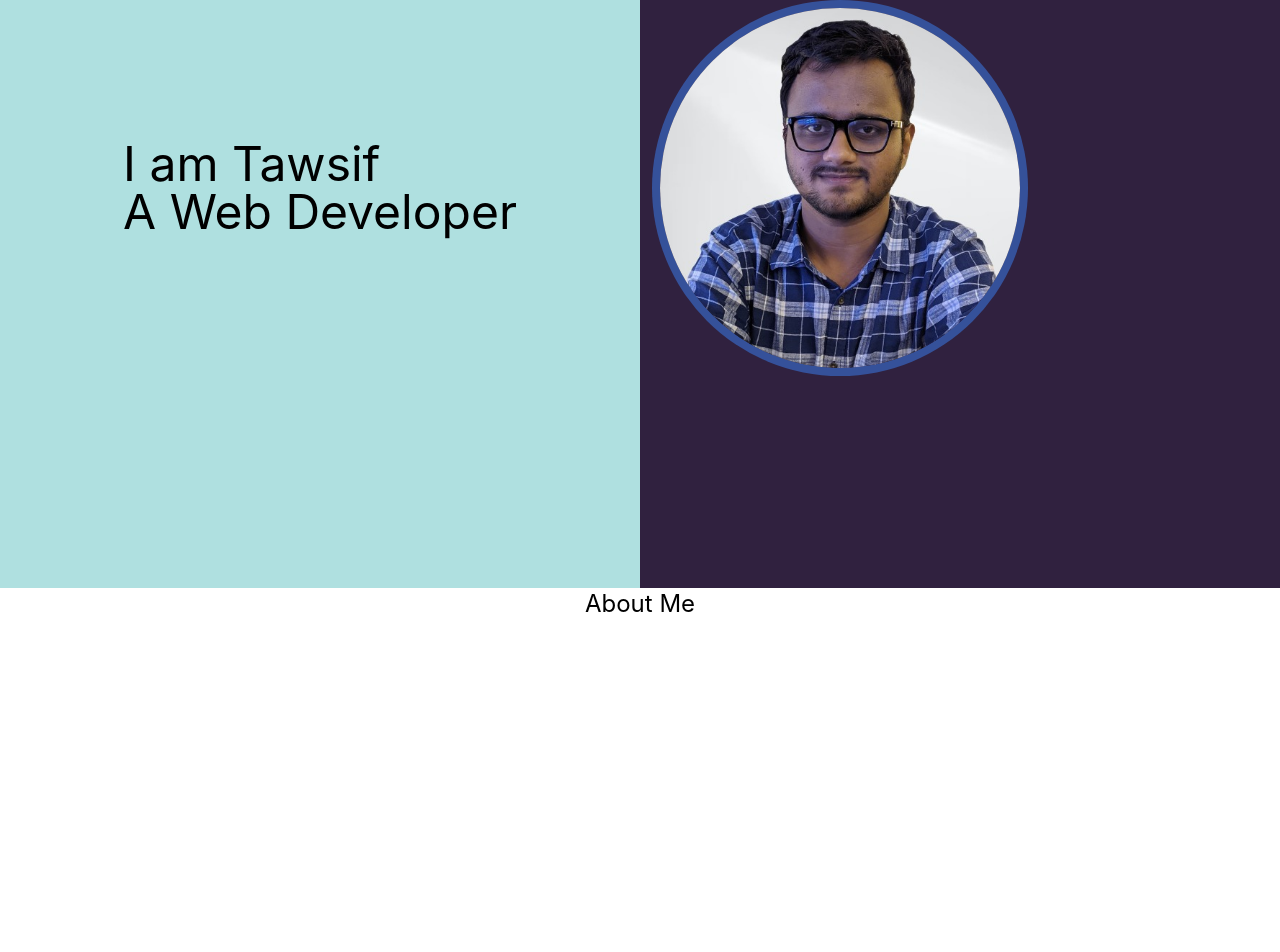
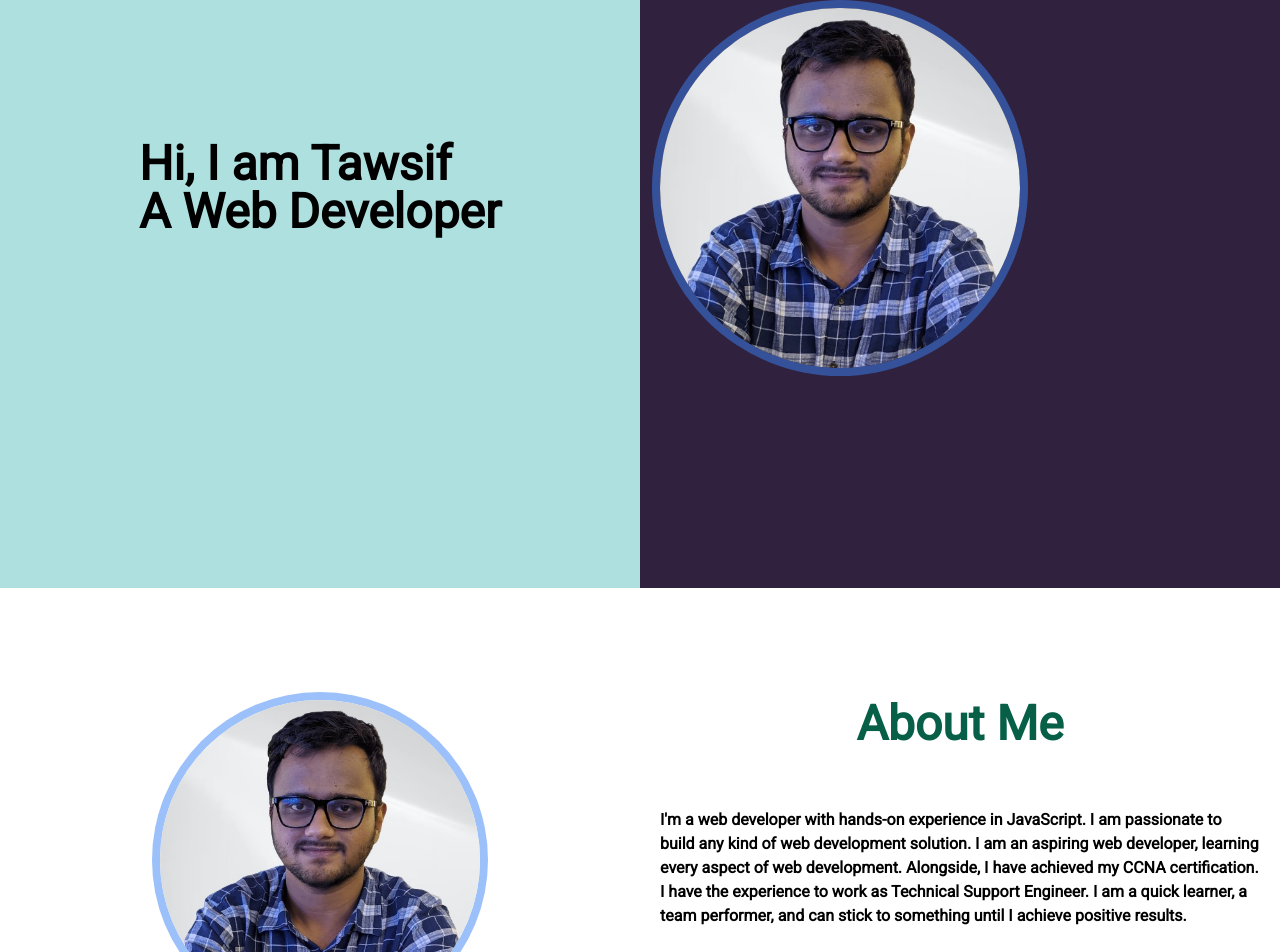
Before and after one commit to tawsifhye/tawsif-portfolio, a React (Create React App) app: page / in a window 1280 px wide. Shown: the part 212-1164 px from the top of the page. Before the commit the page ends 832 px from the top, so only its background shows below. Built offline with nearby package versions, Linux system fonts and the light colour scheme.

Commit message:
About me added

```diff
--- a/public/index.html
+++ b/public/index.html
@@ -12,6 +12,16 @@
   <!-- taildwind CDN -->
   <link href="https://unpkg.com/tailwindcss@^2/dist/tailwind.min.css" rel="stylesheet">
   <!-- taildwind CDN -->
+
+  <!-- font import -->
+  <link rel="preconnect" href="https://fonts.googleapis.com">
+  <link rel="preconnect" href="https://fonts.gstatic.com" crossorigin>
+  <link href="https://fonts.googleapis.com/css2?family=Roboto&display=swap" rel="stylesheet">
+
+  <link rel="preconnect" href="https://fonts.googleapis.com">
+  <link rel="preconnect" href="https://fonts.gstatic.com" crossorigin>
+  <link href="https://fonts.googleapis.com/css2?family=Roboto&display=swap" rel="stylesheet">
+  <!-- font import -->
   <!--
       manifest.json provides metadata used when your web app is installed on a
       user's mobile device or desktop. See https://developers.google.com/web/fundamentals/web-app-manifest/
--- a/src/Components/AboutMe/AboutMe.js
+++ b/src/Components/AboutMe/AboutMe.js
@@ -1,10 +1,21 @@
 import React from 'react';
-
+import bannar_image2 from "../../images/banner-image2.jpg"
 const AboutMe = () => {
     return (
-        <div>
-            <h1 className="text-2xl text-center">About Me</h1>
-        </div>
+        <>
+            <div id="about" className="container mt-28 grid grid-cols-2">
+                <div className="">
+                    <img className="mx-auto w-1/2 rounded-full ring-8 " src={bannar_image2} alt="" />
+                </div>
+                <div>
+                    <h1 className="text-5xl text-center text-green-800 font-bold">About Me</h1>
+                    <p className="mt-10 p-5 font-black">I'm a web developer with hands-on experience in JavaScript. I am passionate to build any kind of web development solution. I am an aspiring web developer, learning every aspect of web development. Alongside, I have achieved my CCNA certification. I have the experience to work as Technical Support Engineer. I am a quick learner, a team performer, and can stick to something until I achieve positive results.</p>
+                </div>
+                <div id="skills">
+
+                </div>
+            </div>
+        </>
     );
 };
 
--- a/src/Components/Banner/Banner.js
+++ b/src/Components/Banner/Banner.js
@@ -1,16 +1,16 @@
 import React from 'react';
 import '../ComponentGlobal.css'
-import bannar_image1 from "../../images/banner-image1.png"
 import bannar_image2 from "../../images/banner-image2.jpg"
 const Banner = () => {
     return (
         <>
             <div className="grid grid-cols-2 banner-container">
                 <div className=" text-5xl flex flex-col justify-center align-middle  banner-title">
-                    <div className="mx-auto">
-                        <h1>I am Tawsif</h1>
+                    <div className="mx-auto font-semibold">
+                        <h1>Hi, I am Tawsif</h1>
                         <h1>A Web Developer</h1>
                     </div>
+
                 </div>
                 <div className="flex flex-col justify-center align-middle banner-image p-5">
                     <img className="w-3/5 rounded-full ring-8 " src={bannar_image2} alt="" />
--- a/src/index.css
+++ b/src/index.css
@@ -1,8 +1,6 @@
 body {
   margin: 0;
-  font-family: -apple-system, BlinkMacSystemFont, 'Segoe UI', 'Roboto', 'Oxygen',
-    'Ubuntu', 'Cantarell', 'Fira Sans', 'Droid Sans', 'Helvetica Neue',
-    sans-serif;
+  font-family: 'Roboto', sans-serif;
   -webkit-font-smoothing: antialiased;
   -moz-osx-font-smoothing: grayscale;
 }
```
